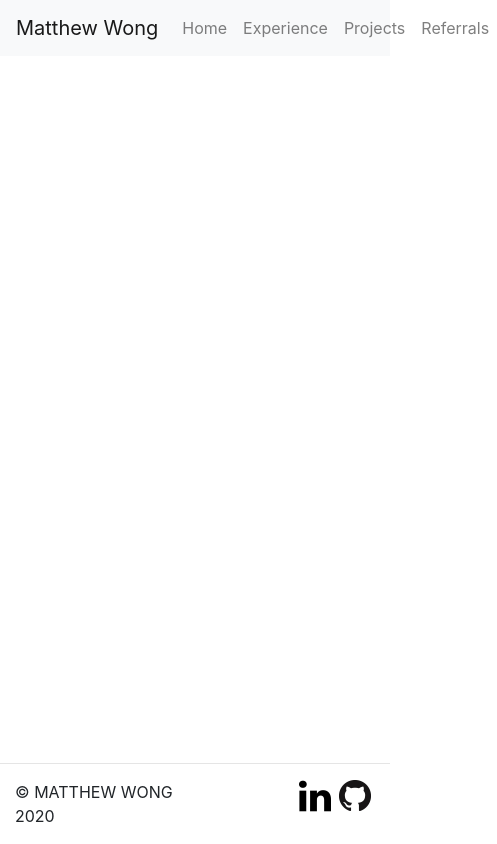
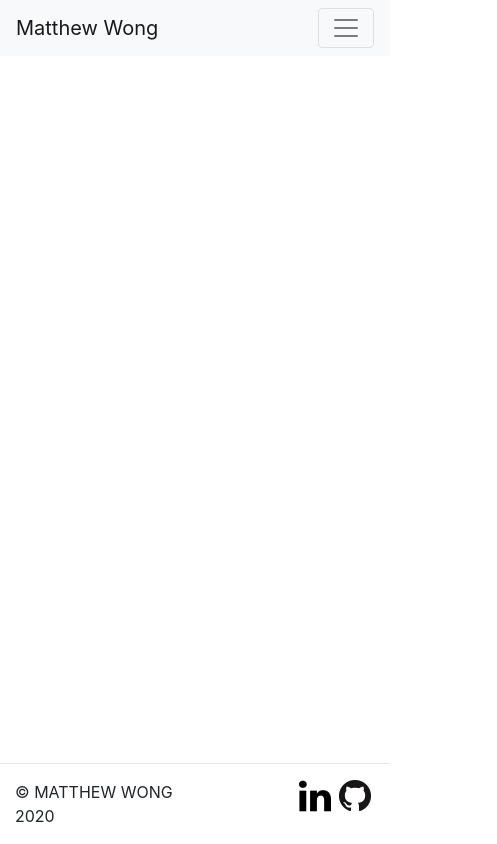
Before and after one commit to mwong33/portfolio, a React (Create React App) app: page / in a window 390 px wide. Shown: the whole page, 497 px wide, since content can reach past the window. Built offline with nearby package versions, Linux system fonts and the light colour scheme.

Commit message:
navbar is now responsive

```diff
--- a/package.json
+++ b/package.json
@@ -7,10 +7,12 @@
     "@testing-library/react": "^9.5.0",
     "@testing-library/user-event": "^7.2.1",
     "bootstrap": "^4.5.2",
+    "jquery": "^3.5.1",
+    "popper.js": "^1.16.1",
     "react": "^16.13.1",
     "react-bootstrap": "^1.3.0",
     "react-dom": "^16.13.1",
-    "react-scripts": "3.4.1"
+    "react-scripts": "^3.4.3"
   },
   "scripts": {
     "start": "react-scripts start",
--- a/src/App.js
+++ b/src/App.js
@@ -1,9 +1,9 @@
 import React from 'react';
-import logo from './logo.svg';
 import './App.css';
 import NavBar from './components/NavBar.js';
 import Footer from './components/Footer.js';
 import 'bootstrap/dist/css/bootstrap.min.css';
+import 'bootstrap/dist/js/bootstrap.bundle.min';
 
 function App() {
   return (
--- a/src/components/Footer.js
+++ b/src/components/Footer.js
@@ -8,10 +8,10 @@ export default function Footer() {
             <hr></hr>
             <div className="container-fluid">
                 <div className="row justify-content-between align-items-start">
-                    <div className="col-6">
+                    <div className="col-7">
                         <p>© MATTHEW WONG 2020</p>
                     </div>
-                    <div className="col-6">
+                    <div className="col-5">
                         <a href="https://github.com/mwong33"><img alt="GitHub" src={GitHub_Logo} className="icon float-right ml-1 mr-1"/></a>
                         <a href="https://www.linkedin.com/in/matthew-james-wong-7007b4a6/"><img alt="LinkedIn" src={LinkedIn_Logo} className="icon float-right ml-1 mr-1"/></a>
                     </div>
--- a/src/components/NavBar.js
+++ b/src/components/NavBar.js
@@ -4,7 +4,7 @@ import Navbar from 'react-bootstrap/Navbar'
 
 export default function NavBar() {
     return (
-        <Navbar bg="light" variant="light">
+        <Navbar bg="light" variant="light" expand="lg">
             <Navbar.Brand>Matthew Wong</Navbar.Brand>
             <Navbar.Toggle aria-controls="basic-navbar-nav" />
             <Navbar.Collapse id="basic-navbar-nav">
```
Also changed, not shown: 1 other file (tests, documents, lock files or other folders).
